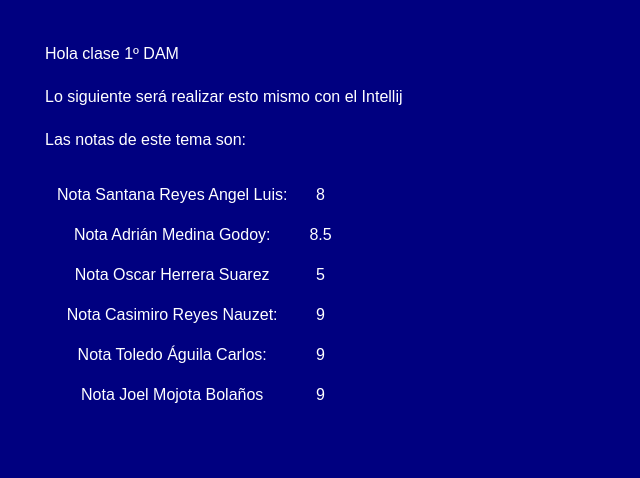
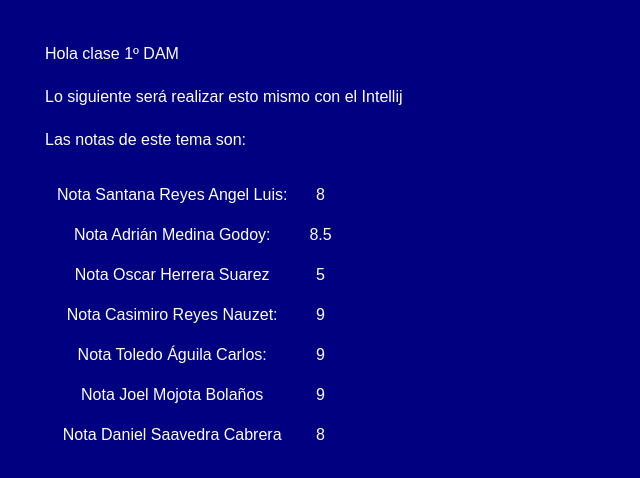
Before and after one commit to Alb-DesAplMul/damConflicts, a plain HTML site: page index.html in a window 1280 px wide. Shown: the whole page, without its empty margins (0-640 px from the left). Drawn offline with Linux system fonts and the light colour scheme.

Commit message:
Nota daniel

```diff
--- a/index.html
+++ b/index.html
@@ -42,6 +42,10 @@
             <th>Nota Joel Mojota Bolaños</th>
             <th> 9</th>
         </tr>
+        <tr>
+            <th>Nota Daniel Saavedra Cabrera</th>
+            <th> 8</th>
+        </tr>
     </table>
 </body>
 
```
